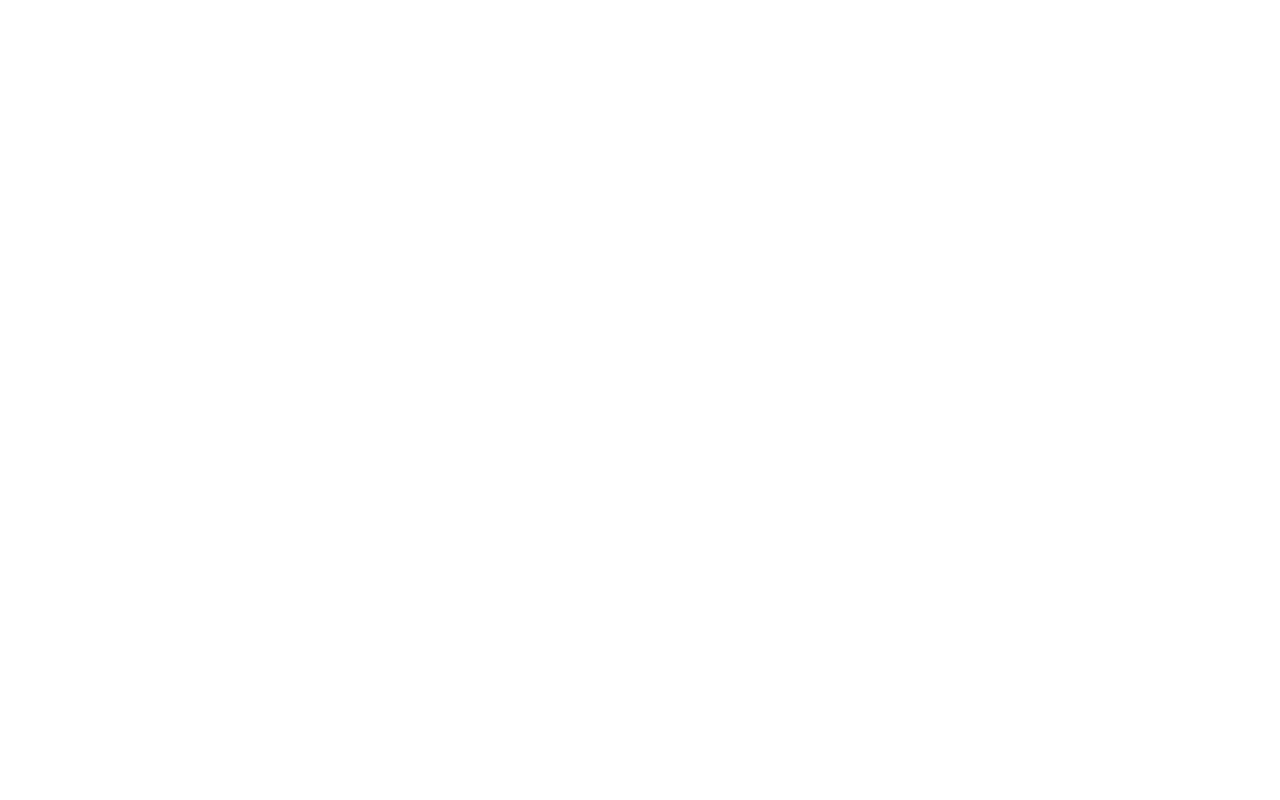
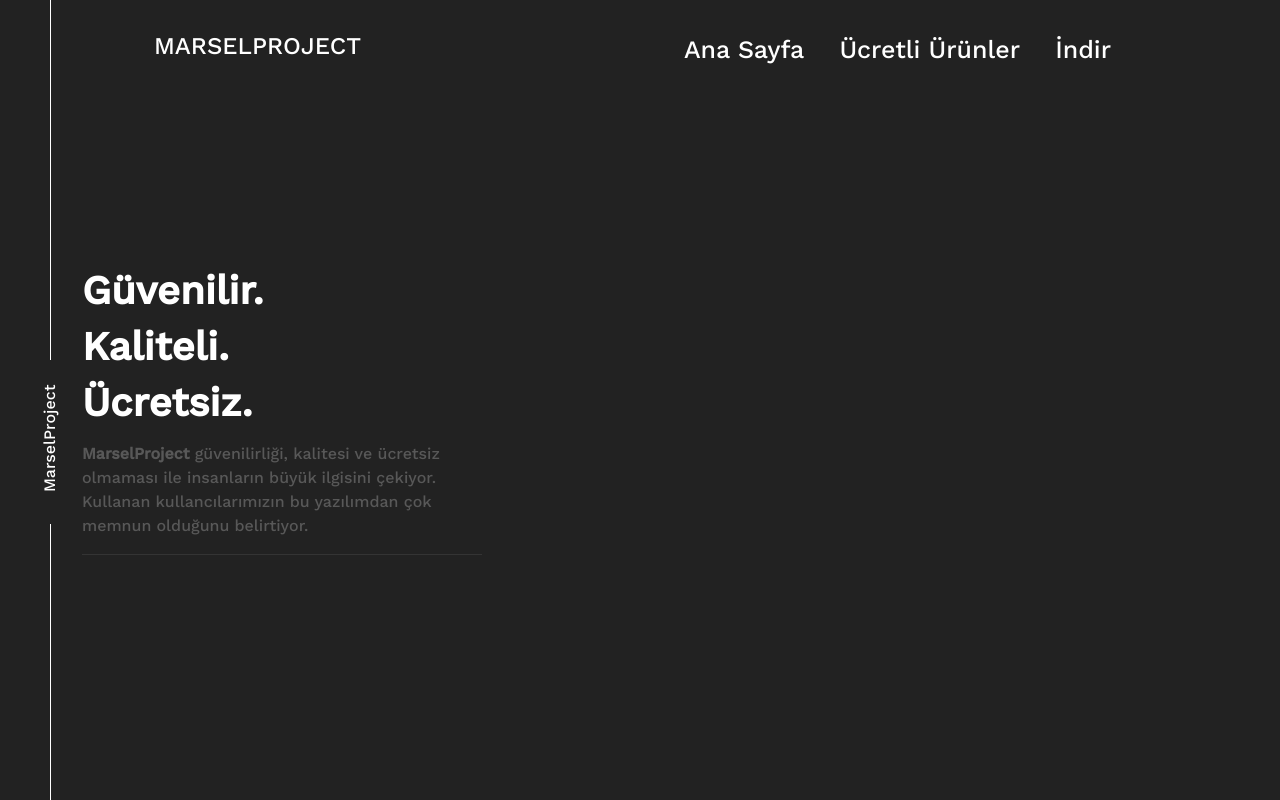
Before and after one commit to MarselProject/craftrise, a plain HTML site: page index.html in a window 1280 px wide. Drawn offline with nearby package versions, Linux system fonts and the light colour scheme.

Commit message:
MarcelProject

```diff
--- /dev/null
+++ b/assets/css/style.css
@@ -0,0 +1,70 @@
+@import url('https://fonts.googleapis.com/css2?family=Work+Sans:wght@500&display=swap');
+
+*{
+    font-family: 'Work Sans', sans-serif;
+    margin: 0;
+    padding: 0;
+}
+
+body{
+    background-color: rgb(34, 34, 34) !important;
+}
+
+.logo h2{
+    color: white;
+    text-transform:uppercase;
+    font-size: 24px;
+}
+
+.navbar{
+    display: flex !important;
+    justify-content: space-around !important;
+    align-items: center !important;
+    height: 100px;
+}
+
+.menu a{
+    text-decoration: none;
+    color: white;
+    font-size: 25px;
+    padding: 15px;
+    border-radius: 15px;
+    transition: 0.3s all ease-in-out;
+}
+
+.menu a:hover{
+    transition: 0.3s all ease-in-out;
+    color: white;
+    background-color: rgba(97, 97, 97, 0.342);
+}
+
+.indirim{
+    position: fixed;
+    width: 100px;
+    height: 100%;
+}
+
+
+.cizgi{
+    width: 1px;
+    margin: auto;
+    height: 45%;
+    background-color: white;
+    position: relative;
+}
+
+.indirim p{
+    transform: rotate(-90deg);
+    color: white;
+    margin: 70px 0px 70px 0px;
+}
+
+.center-left h1{
+    color: white;
+    font-weight: bolder;
+    font-size: 45;
+}
+
+.center-left{
+    margin-top: 15%;
+}
--- a/index.html
+++ b/index.html
@@ -4,9 +4,46 @@
     <meta charset="UTF-8">
     <meta http-equiv="X-UA-Compatible" content="IE=edge">
     <meta name="viewport" content="width=device-width, initial-scale=1.0">
+    <link rel="stylesheet" href="./assets/css/style.css">
     <title>Document</title>
+    <link href='https://unpkg.com/boxicons@2.1.1/css/boxicons.min.css' rel='stylesheet'>
+    <link href="https://cdn.jsdelivr.net/npm/bootstrap@5.1.3/dist/css/bootstrap.min.css" rel="stylesheet" integrity="sha384-1BmE4kWBq78iYhFldvKuhfTAU6auU8tT94WrHftjDbrCEXSU1oBoqyl2QvZ6jIW3" crossorigin="anonymous">
 </head>
 <body>
+    <header>
+        <div class="indirim">
+            <div class="cizgi"></div>
+            <p>MarselProject</p>
+            <div class="cizgi"></div>
 
+        </div>
+        <div class="navbar">
+            <div class="logo">
+                <h2>MarselProject</h2>
+            </div>
+            <div class="menu">
+                <a href="index.html"> Ana Sayfa</a>
+                <a href="#indir"> Ücretli Ürünler</a>
+                <a href="#indir"> İndir </a>
+            </div>
+        </div>
+    </header>
+    <div class="container">
+        <div class="center">
+            <div class="center-left">
+                <h1>Güvenilir.</h1>
+                <h1>Kaliteli.</h1>
+                <h1>Ücretsiz.</h1>
+                <div class="altyazi" style="width: 400px; margin-top: 15px;">
+                    <p style="color: rgb(88, 88, 88);"><span style="font-weight:bolder; color: rgb(88, 88, 88);">MarselProject</span> güvenilirliği, kalitesi ve ücretsiz olmaması ile insanların büyük ilgisini çekiyor. Kullanan kullancılarımızın bu yazılımdan çok memnun olduğunu belirtiyor.</p>
+                    <hr style="color: rgb(109, 109, 109);">
+                </div>
+            </div>
+            <div class="center-right">
+                <img src="./assets/img/Counter-Strike Global Offensive.url" alt="">
+            </div>
+
+        </div>
+    </div>
 </body>
 </html>
```
